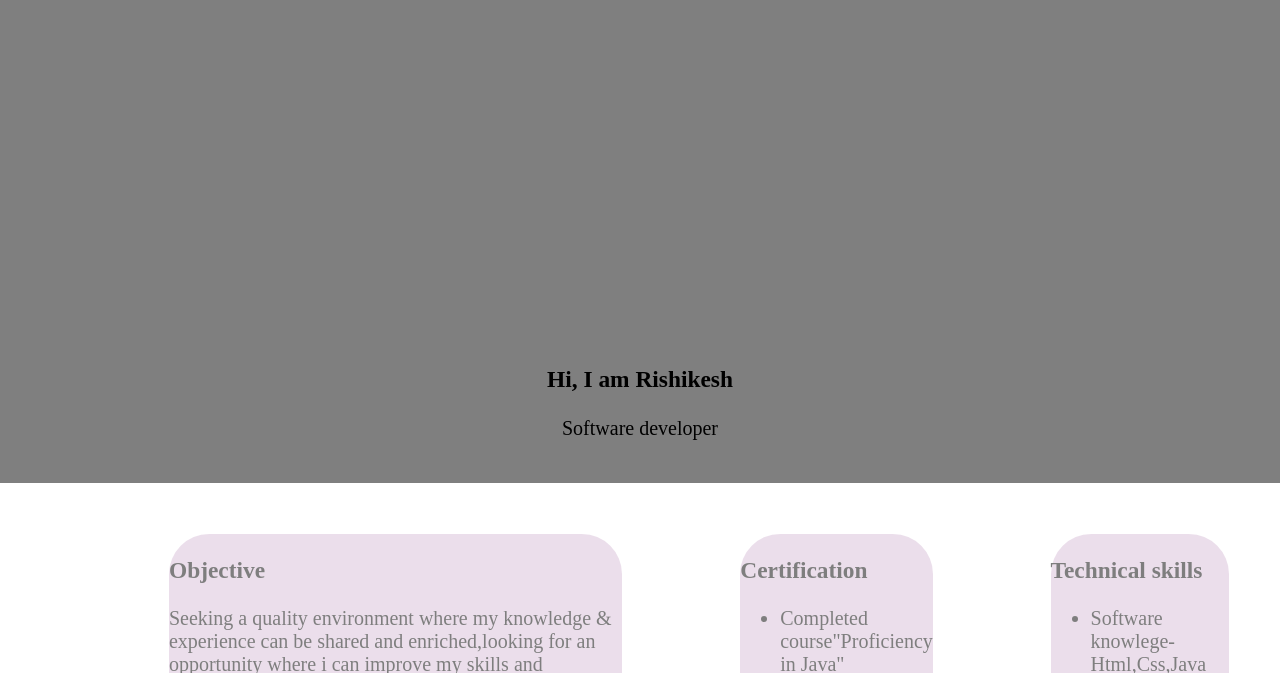
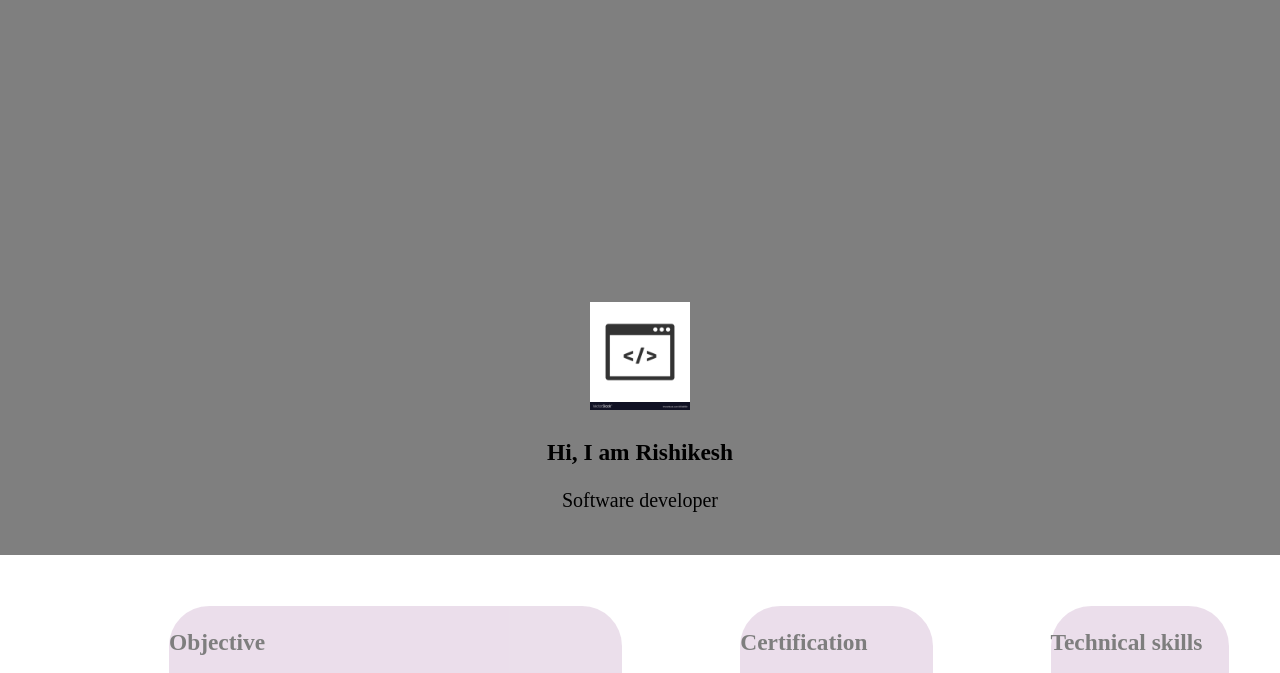
Before and after one commit to Rishikesh46/Profilepage, a plain HTML site: page index.html in a window 1280 px wide. Shown: the part 91-764 px from the top of the page. Drawn offline with Linux system fonts and the light colour scheme.

Commit message:
modified index and added image

```diff
--- a/index.html
+++ b/index.html
@@ -33,6 +33,8 @@
             </div>
             <a name="homesection"></a>
             <div class="banner-details">
+
+                <img src="images/banimg.jpg" alt="profimg" >
                 <h3>Hi, I am Rishikesh </h3>
 
                 <p> Software developer</p><br>
--- a/styles/style.css
+++ b/styles/style.css
@@ -64,10 +64,18 @@ body{
 
 }
 .banner-details{
+
     font-size: 20px;
-    margin-top:30%;
+    margin-top:25%;
     text-align: center;
     color:black;
+    justify-content: center;
+}
+.banner-details img{
+
+    width: 100px;
+    height :auto;
+    justify-content: center;
 }
 .section-content{
     display: flex;
```
Also changed, not shown: images/banimg.jpg (added).
